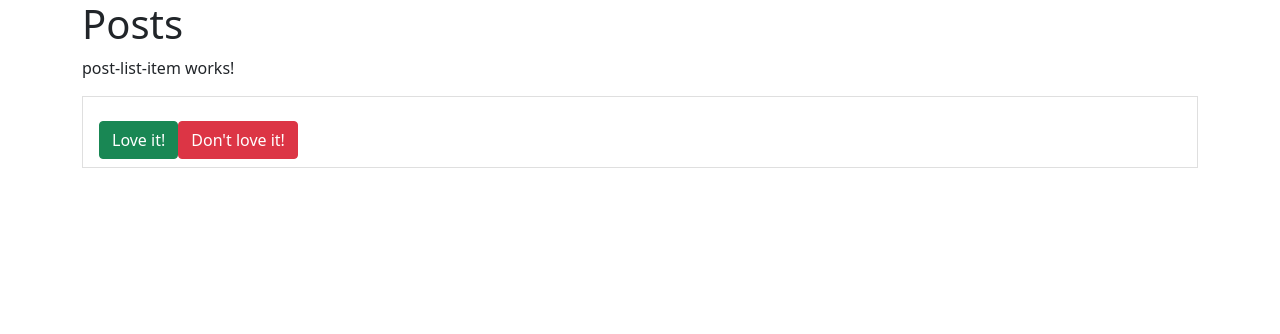
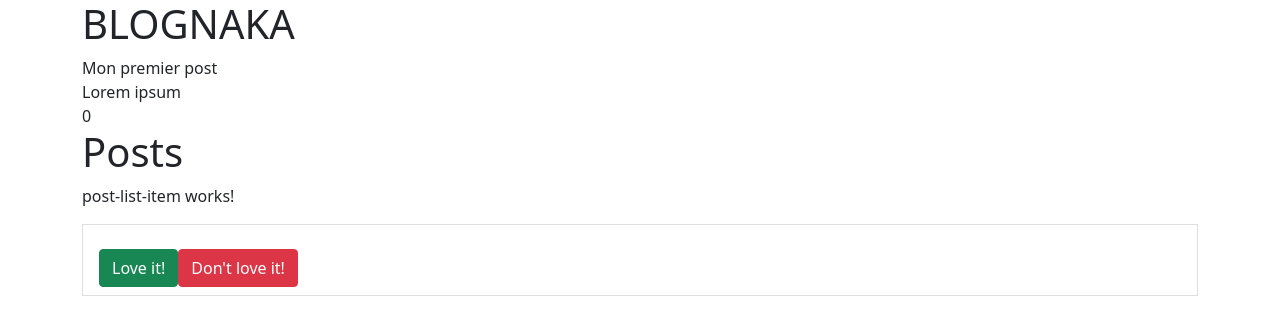
Before and after one commit to TRAFANOHARANTSOA/exercice-blog-angular, an Angular app: page / in a window 1280 px wide. Shown: the top 334 px of the page. Built offline with nearby package versions, Linux system fonts and the light colour scheme.

Commit message:
show post

```diff
--- a/src/app/app.component.html
+++ b/src/app/app.component.html
@@ -1,8 +1,11 @@
 <div class="container">
   <div class="row">
-    <div class="col-xw-12">
-       <app-post-list> </app-post-list>
-       <h1></h1>
-      </div>
+    <h1>{{title}} </h1>
+    <div>{{post.title}} </div>
+    <div>{{post.content}} </div>
+    <div>{{post.loveIts}} </div>
+     <div class="col-xw-12">
+       <app-post-list></app-post-list>
+    </div>
   </div>
 </div>
```
